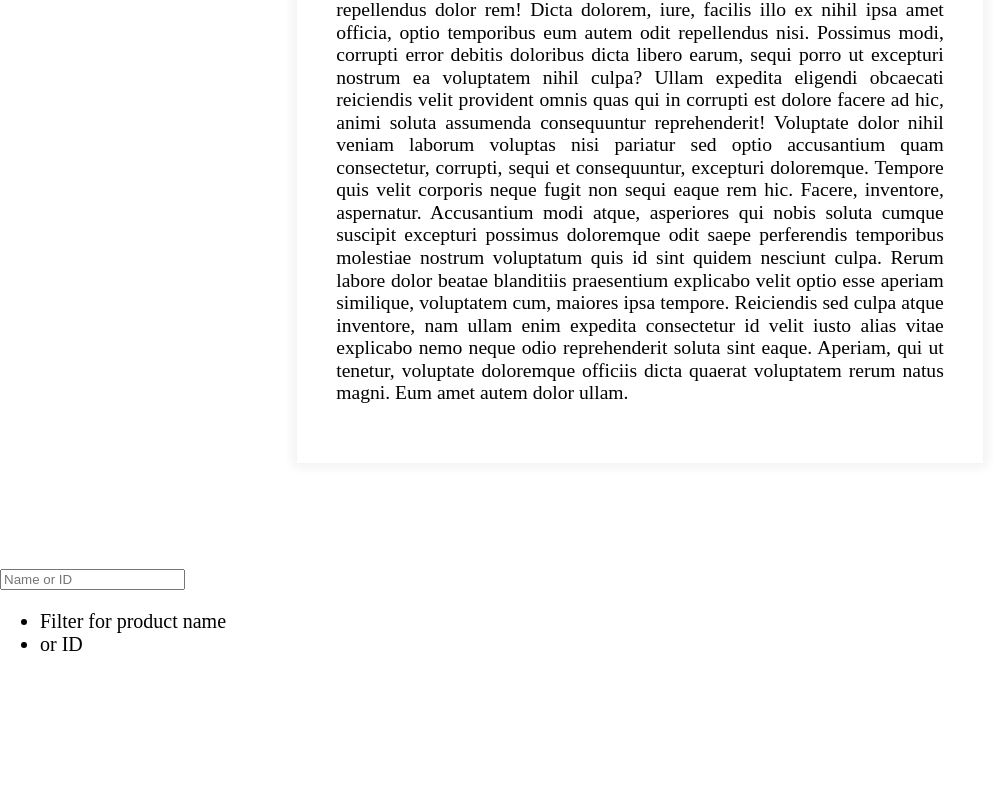
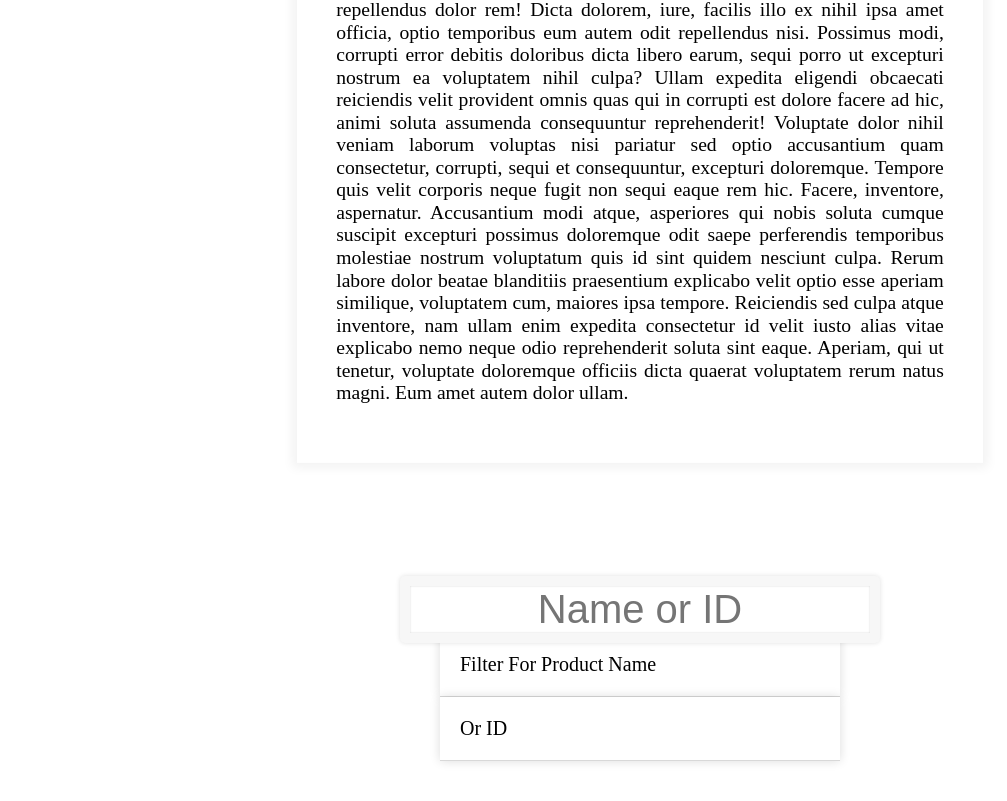
Before and after one commit to Amber-Robeck/product-search, a plain HTML site: page index.html in a window 1280 px wide. Shown: the part 3354-4155 px from the top of the page, without its empty margins (0-1007 px from the left). Before the commit the page ends 4030 px from the top, so only its background shows below. Drawn offline with Linux system fonts and the light colour scheme; a script that the page names is missing.

Commit message:
Added styles to search form

```diff
--- a/assets/css/style.css
+++ b/assets/css/style.css
@@ -99,3 +99,43 @@ li.logo a {
     transform: scale(0.98);
     transition: transform 0.5s;
 }
+
+.search-form {
+    max-width: 400px;
+    margin: 50px auto;
+}
+
+input.search {
+    margin: 0;
+    text-align: center;
+    outline: 0;
+    border: 10px solid #F7F7F7;
+    width: 120%;
+    left: -10%;
+    position: relative;
+    top: 10px;
+    z-index: 2;
+    border-radius: 5px;
+    font-size: 40px;
+    box-shadow: 0 0 5px rgba(0, 0, 0, 0.12), inset 0 0 2px rgba(0, 0, 0, 0.19);
+}
+
+
+.suggestions {
+    margin: 0;
+    padding: 0;
+    position: relative;
+}
+
+.suggestions li {
+    background: white;
+    list-style: none;
+    border-bottom: 1px solid #D8D8D8;
+    box-shadow: 0 0 10px rgba(0, 0, 0, 0.14);
+    margin: 0;
+    padding: 20px;
+    transition: background 0.2s;
+    display: flex;
+    justify-content: space-between;
+    text-transform: capitalize;
+}
```
